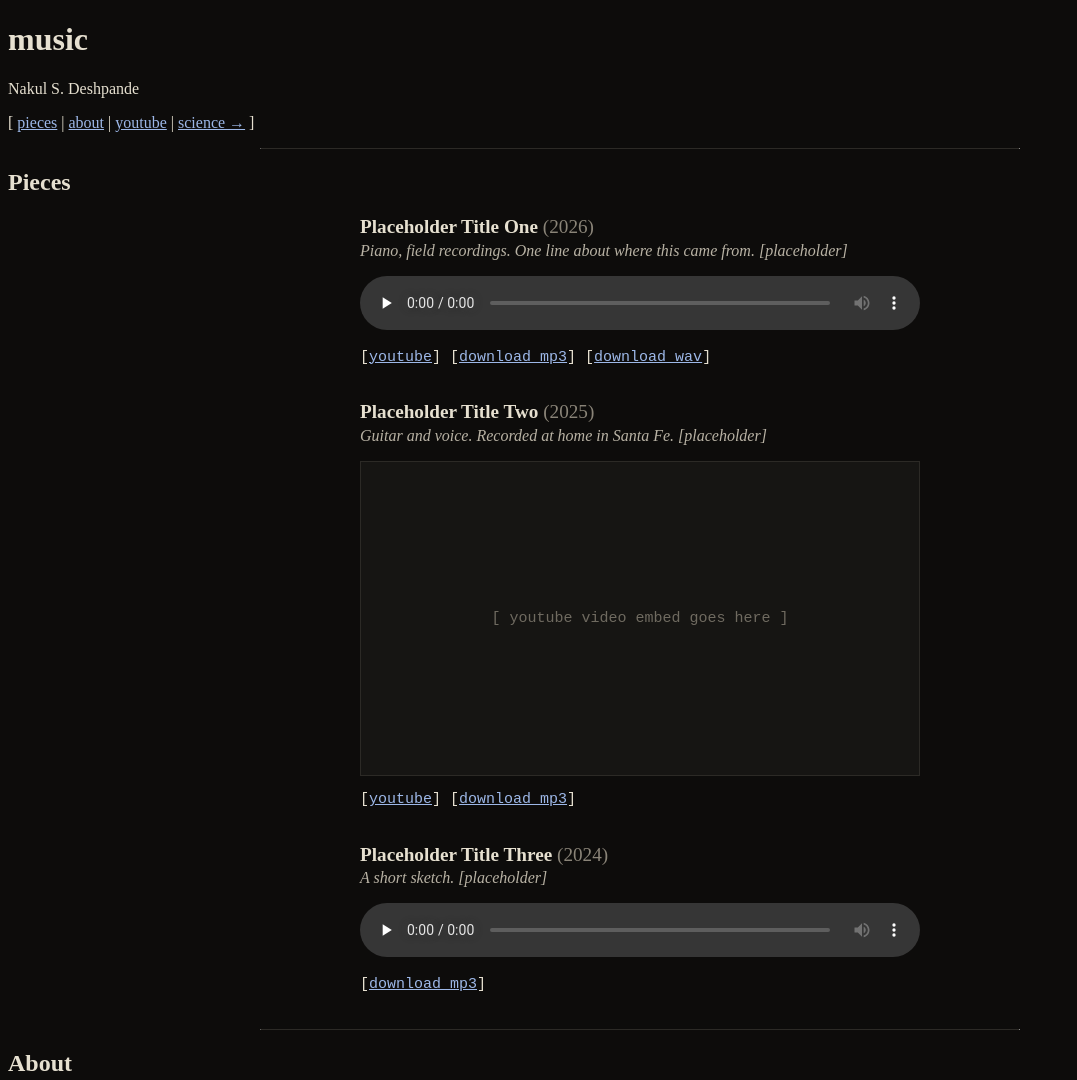
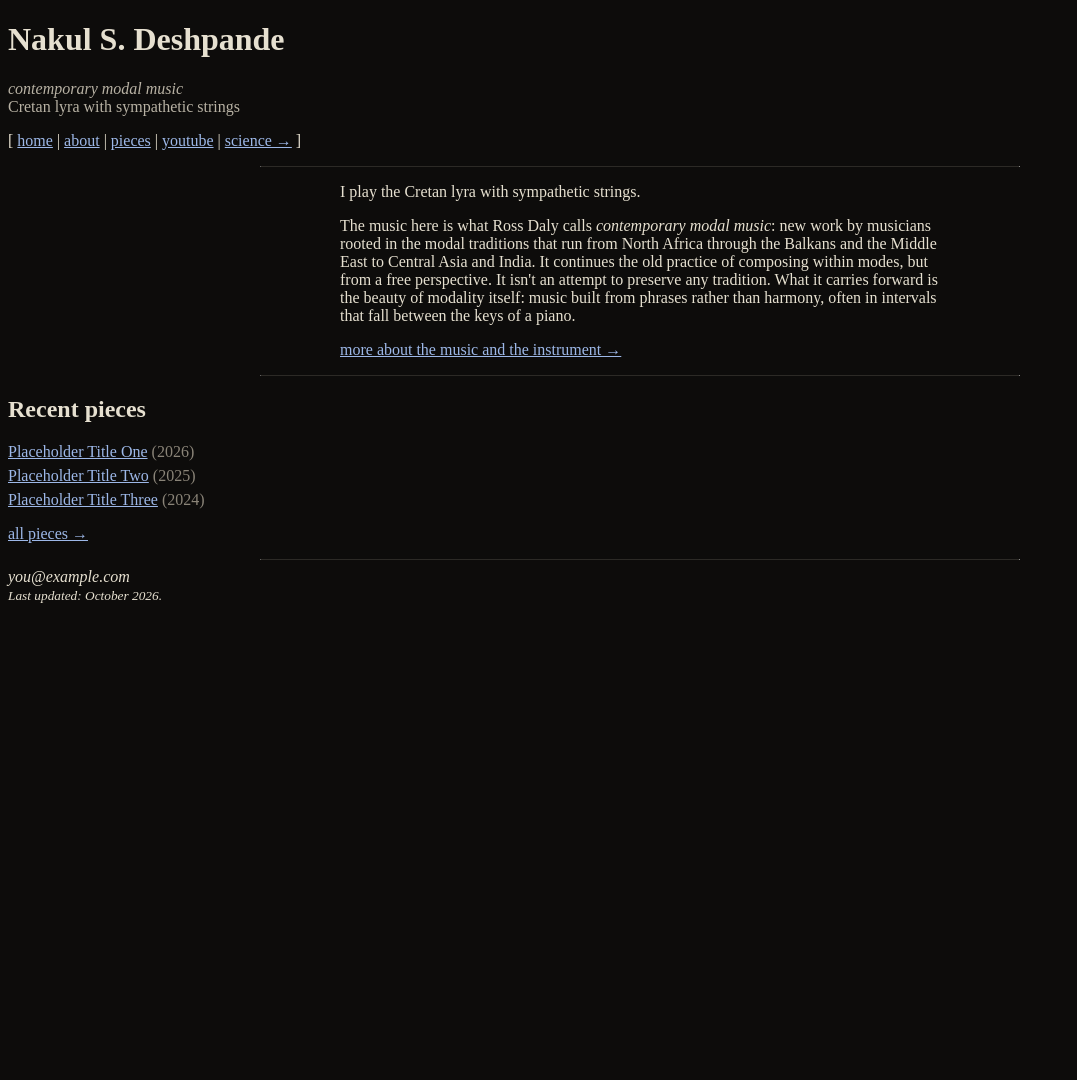
Before and after one commit to nakul-s-deshpande/music, a plain HTML site: page index.html in a window 1280 px wide. Shown: the top 1080 px of the page, without its empty margins (0-1077 px from the left). After the commit the page ends 800 px from the top, so only its background shows below. Drawn offline with Linux system fonts and the light colour scheme.

Commit message:
Split music site into home, about and pieces pages
Co-Authored-By: Claude Opus 5.5 <noreply@anthropic.com>

```diff
--- /dev/null
+++ b/about/index.html
@@ -0,0 +1,72 @@
+<!DOCTYPE html>
+<html lang="en">
+<head>
+<meta charset="utf-8">
+<meta name="viewport" content="width=device-width, initial-scale=1">
+<title>About / Nakul S. Deshpande / music</title>
+<link rel="stylesheet" href="/style.css">
+<link rel="stylesheet" href="/music/music.css">
+</head>
+<body>
+
+<h1>Nakul S. Deshpande</h1>
+<p class="subtitle"><i>contemporary modal music</i><br>Cretan lyra with sympathetic strings</p>
+<p class="nav">
+  [ <a href="/music/">home</a> |
+  <a href="/music/about/">about</a> |
+  <a href="/music/pieces/">pieces</a> |
+  <a href="#">youtube</a> |
+  <a href="/">science &rarr;</a> ]
+</p>
+
+<hr>
+
+<h2>About</h2>
+
+<div class="prose">
+  <h3>The music</h3>
+  <p>
+    The term <i>contemporary modal music</i> was coined by Ross Daly to
+    describe the body of new compositions made today by musicians working
+    within the modal traditions found mainly, though not only, between
+    North-West Africa and Western China. In his words, it is &ldquo;the
+    continuation of the procedure of modal composing through a very free
+    perspective,&rdquo; and not at all about &ldquo;preserving
+    traditions.&rdquo;
+  </p>
+  <p>
+    A mode (a <i>makam</i>, <i>raag</i>, <i>dastg&acirc;h</i> or
+    <i>&#x113;chos</i>) is not just a scale. It is a family of melodic
+    phrases with its own character, recognizable at once to anyone who knows
+    the tradition, and it has to be absorbed rather than memorized. As Daly
+    puts it, you don't get to know people by studying the structure of
+    their bones, and you don't get to know the modes by studying scales and
+    intervals.
+  </p>
+
+  <h3>The instrument</h3>
+  <p>
+    The lyra with sympathetic strings was developed by Ross Daly in the
+    1980s with the luthier Nikolaos Bras. It returns the Cretan lyra to an
+    older shape and way of holding it, and adds sympathetic strings drawn
+    from Indian and Afghan instruments and the Bulgarian gadulka. They ring
+    along with whatever is played on the three bowed strings.
+    [placeholder: anything about your own instrument and its maker]
+  </p>
+
+  <h3>Me</h3>
+  <p>
+    [placeholder: how you came to the lyra, who you've studied or play with,
+    where you've performed.]
+  </p>
+</div>
+
+<hr>
+
+<address>
+  you@example.com<br>
+  <small>Last updated: October 2026.</small>
+</address>
+
+</body>
+</html>
--- a/index.html
+++ b/index.html
@@ -6,51 +6,48 @@
 <title>Nakul S. Deshpande / music</title>
 <!-- Shares fonts and base styles with the science site at the site root -->
 <link rel="stylesheet" href="/style.css">
-<link rel="stylesheet" href="music.css">
+<link rel="stylesheet" href="/music/music.css">
 </head>
 <body>
 
-<h1>music</h1>
-<p>Nakul S. Deshpande</p>
+<h1>Nakul S. Deshpande</h1>
+<p class="subtitle"><i>contemporary modal music</i><br>Cretan lyra with sympathetic strings</p>
 <p class="nav">
-  [ <a href="#pieces">pieces</a> |
-  <a href="#about">about</a> |
+  [ <a href="/music/">home</a> |
+  <a href="/music/about/">about</a> |
+  <a href="/music/pieces/">pieces</a> |
   <a href="#">youtube</a> |
   <a href="/">science &rarr;</a> ]
 </p>
 
 <hr>
 
-<h2 id="pieces">Pieces</h2>
-
-<div class="piece">
-  <h3>Placeholder Title One <span class="year">(2026)</span></h3>
-  <p class="notes">Piano, field recordings. One line about where this came from. [placeholder]</p>
-  <audio controls preload="none" src="audio/placeholder.wav"></audio>
-  <p class="links">[<a href="#">youtube</a>] [<a href="#">download mp3</a>] [<a href="#">download wav</a>]</p>
-</div>
-
-<div class="piece">
-  <h3>Placeholder Title Two <span class="year">(2025)</span></h3>
-  <p class="notes">Guitar and voice. Recorded at home in Santa Fe. [placeholder]</p>
-  <div class="video">[ youtube video embed goes here ]</div>
-  <p class="links">[<a href="#">youtube</a>] [<a href="#">download mp3</a>]</p>
-</div>
-
-<div class="piece">
-  <h3>Placeholder Title Three <span class="year">(2024)</span></h3>
-  <p class="notes">A short sketch. [placeholder]</p>
-  <audio controls preload="none" src="audio/placeholder.wav"></audio>
-  <p class="links">[<a href="#">download mp3</a>]</p>
+<div class="prose">
+  <p>
+    I play the Cretan lyra with sympathetic strings.
+  </p>
+  <p>
+    The music here is what Ross Daly calls <i>contemporary modal music</i>:
+    new work by musicians rooted in the modal traditions that run from North
+    Africa through the Balkans and the Middle East to Central Asia and India.
+    It continues the old practice of composing within modes, but from a free
+    perspective. It isn't an attempt to preserve any tradition. What it
+    carries forward is the beauty of modality itself: music built from
+    phrases rather than harmony, often in intervals that fall between the
+    keys of a piano.
+  </p>
+  <p><a href="/music/about/">more about the music and the instrument &rarr;</a></p>
 </div>
 
 <hr>
 
-<h2 id="about">About</h2>
-<p>
-  A few sentences about the music: what you play, what you're after,
-  who you play with. [placeholder]
-</p>
+<h2>Recent pieces</h2>
+<ul class="recent">
+  <li><a href="/music/pieces/#one">Placeholder Title One</a> <span class="year">(2026)</span></li>
+  <li><a href="/music/pieces/#two">Placeholder Title Two</a> <span class="year">(2025)</span></li>
+  <li><a href="/music/pieces/#three">Placeholder Title Three</a> <span class="year">(2024)</span></li>
+</ul>
+<p><a href="/music/pieces/">all pieces &rarr;</a></p>
 
 <hr>
 
--- a/music.css
+++ b/music.css
@@ -20,7 +20,7 @@ hr {
   margin: 0 auto 2.2em;
 }
 .piece h3 { font-size: 1.2em; margin-bottom: 0.2em; }
-.piece .year { font-weight: normal; color: #8a8478; }
+.piece .year { font-weight: normal; }
 .piece .notes { margin-top: 0; font-style: italic; color: #b8b2a4; }
 .piece .links { font-family: "LM Mono", "Courier New", monospace; font-size: 15px; }
 
@@ -41,3 +41,17 @@ audio {
   font-family: "LM Mono", "Courier New", monospace;
   font-size: 15px;
 }
+
+.subtitle { margin-top: 0; color: #b8b2a4; }
+
+/* Running text reads better left-aligned in a narrow centered column */
+.prose {
+  max-width: 600px;
+  margin: 0 auto;
+  text-align: left;
+}
+.prose h3 { font-size: 1.1em; margin: 1.6em 0 0.4em; }
+
+ul.recent { list-style: none; padding: 0; }
+ul.recent li { margin-bottom: 0.4em; }
+.year { color: #8a8478; }
```
Also changed, not shown: pieces/index.html (added, +55 -0 lines).
